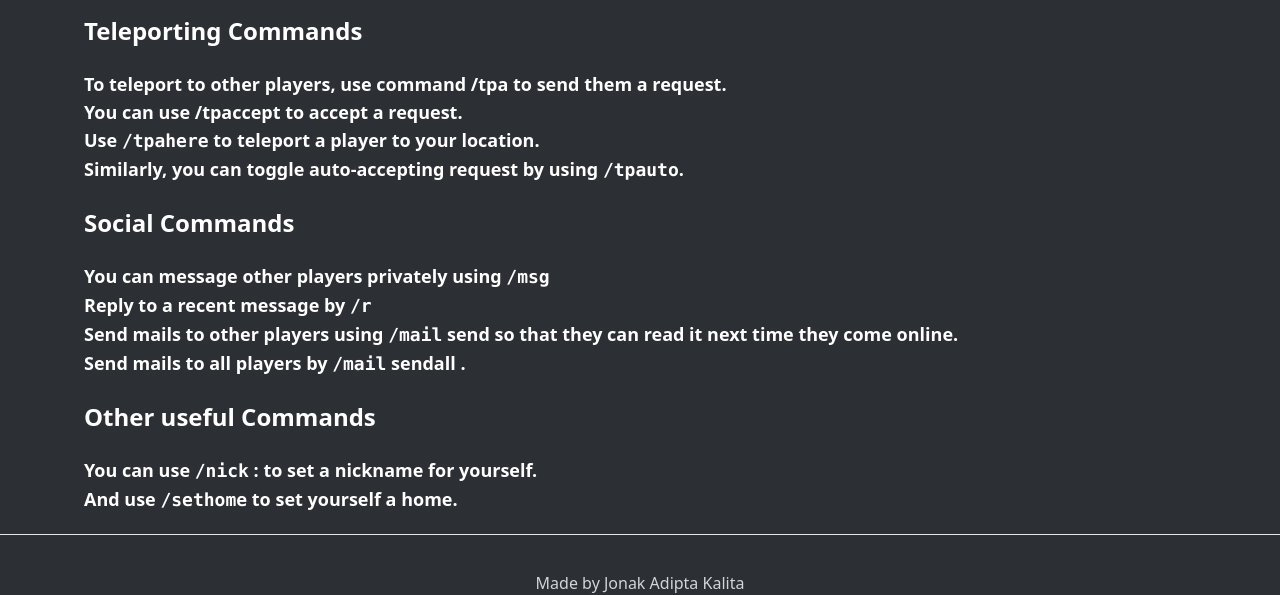
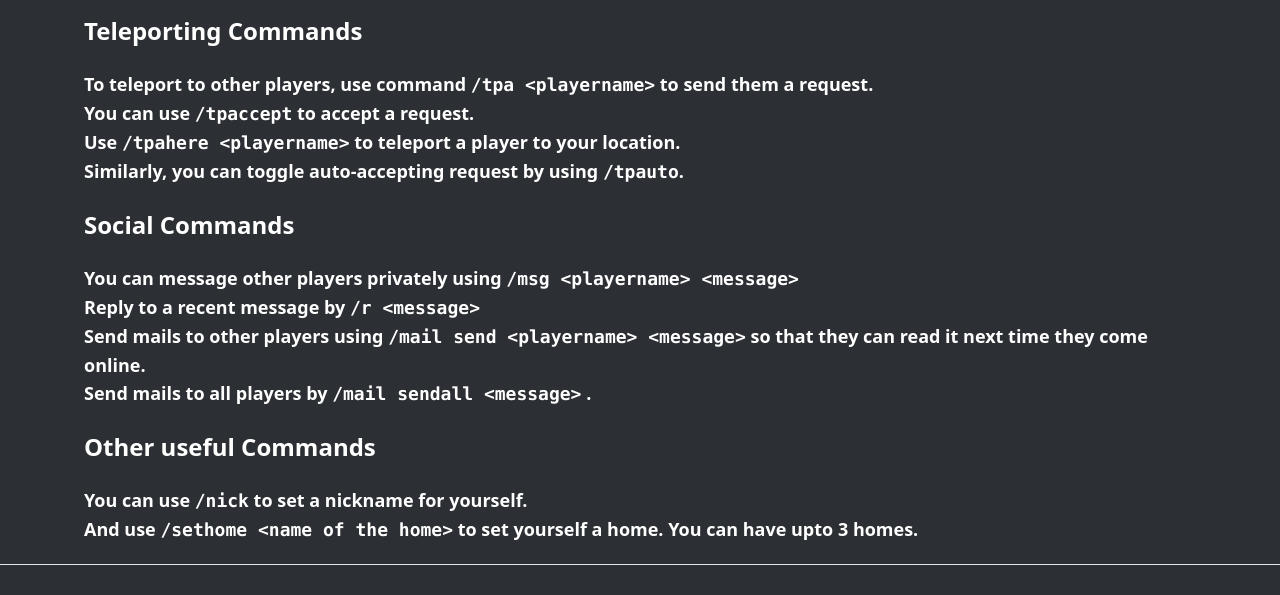
Before and after one commit to moiSentineL/chonkyserver-web, a Next.js app: page /tutorials in a window 1280 px wide. Shown: the part 3179-3774 px from the top of the page. Built offline with nearby package versions, Linux system fonts and the light colour scheme.

Commit message:
Edited tutorial page.

```diff
--- a/pages/tutorials.tsx
+++ b/pages/tutorials.tsx
@@ -181,15 +181,15 @@ const Tutorials = () => {
                                     <div className="">
                                         <p className="">
                                             To teleport to other players, use
-                                            command /tpa to send them a request.
+                                            command <code className="">/tpa {"<playername>"}</code>{" "} to send them a request.
                                         </p>
                                         <p className="">
-                                            You can use /tpaccept to accept a
+                                            You can use <code className="">/tpaccept</code>{" "} to accept a
                                             request.
                                         </p>
                                     </div>
                                     <p className="">
-                                        Use <code className="">/tpahere</code>{" "}
+                                        Use <code className="">/tpahere {"<playername>"}</code>{" "}
                                         to teleport a player to your location.
                                     </p>
                                     <p className="">
@@ -208,24 +208,24 @@ const Tutorials = () => {
                                         <p className="">
                                             You can message other players
                                             privately using{" "}
-                                            <code className="">/msg</code>
+                                            <code className="">/msg {"<playername> <message>"}</code>
                                         </p>
                                         <p className="">
                                             Reply to a recent message by{" "}
-                                            <code className="">/r</code>
+                                            <code className="">/r {"<message>"}</code>
                                         </p>
                                     </div>
                                     <div className="">
                                         <p className="">
                                             Send mails to other players using{" "}
-                                            <code className="">/mail</code> send
+                                            <code className="">/mail send {"<playername> <message>"}</code>{" "}
                                             so that they can read it next time
                                             they come online.
                                         </p>
                                         <p className="">
                                             Send mails to all players by{" "}
-                                            <code className="">/mail</code>{" "}
-                                            sendall .
+                                            <code className="">/mail sendall {"<message>"}</code>{" "}
+                                            .
                                         </p>
                                     </div>
                                 </div>
@@ -237,12 +237,12 @@ const Tutorials = () => {
                                 <div className="">
                                     <div>
                                         <p>
-                                            You can use <code>/nick</code> : to
+                                            You can use <code>/nick</code> to
                                             set a nickname for yourself.
                                         </p>
                                         <p>
-                                            And use <code>/sethome</code> to set
-                                            yourself a home.
+                                            And use <code>/sethome {"<name of the home>"}</code> to set
+                                            yourself a home. You can have upto 3 homes.
                                         </p>
                                     </div>
                                 </div>
```
